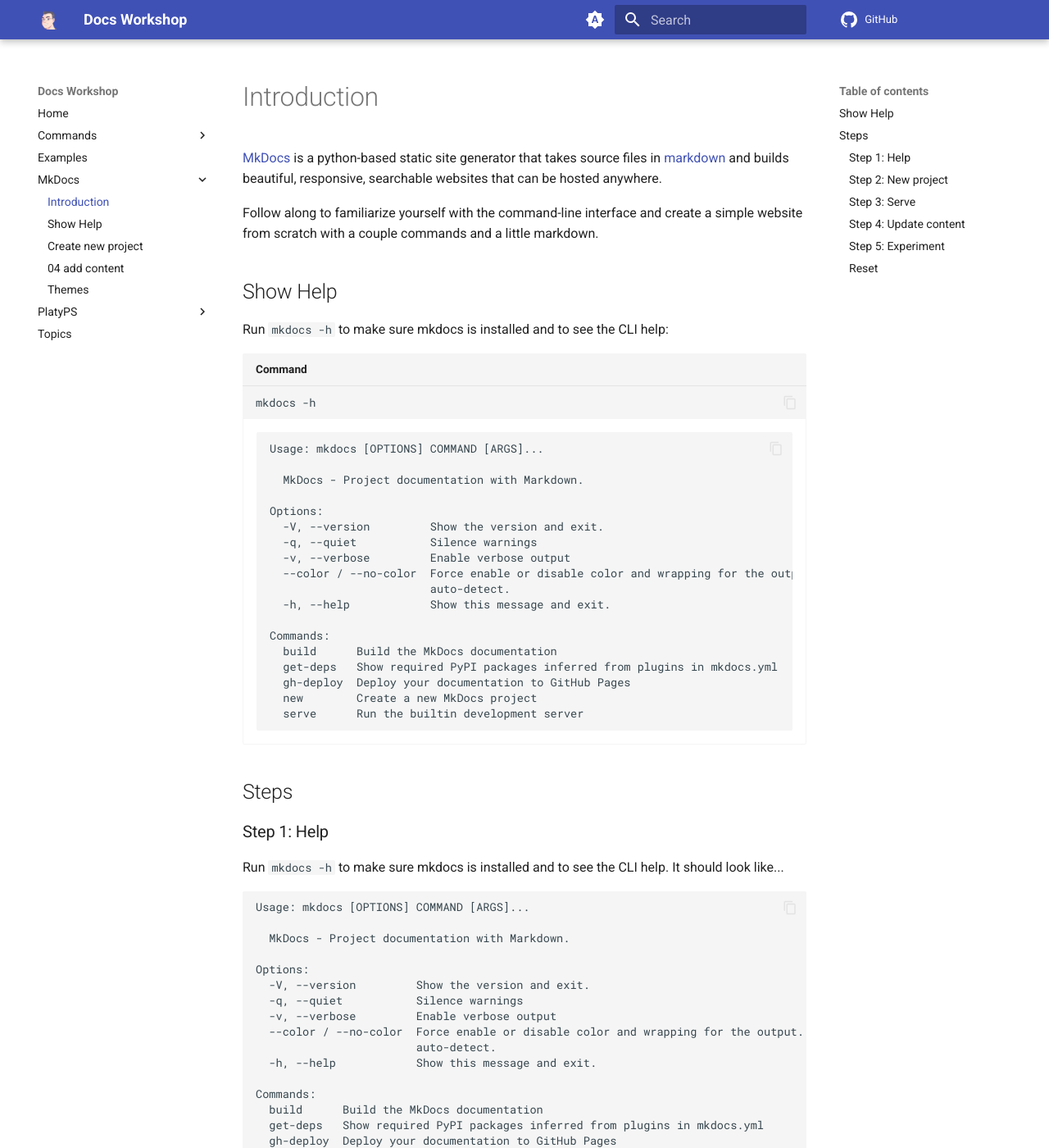
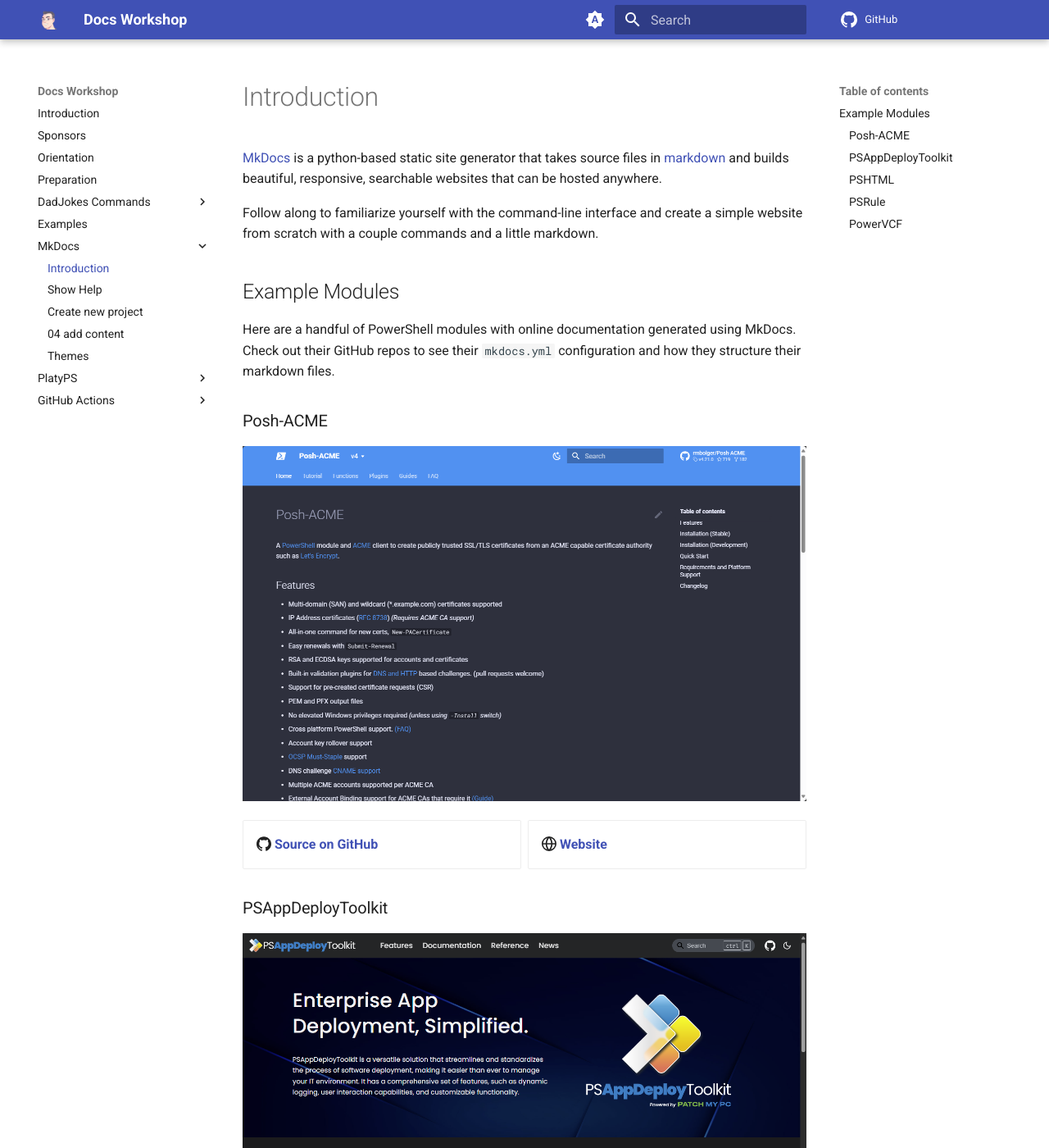
Before and after one commit to joshooaj/docs-workshop, an MkDocs documentation site: the page built from docs/mkdocs/01-intro.md, in a window 1280 px wide and 1400 px high. Shown: the whole window at 82% size. Built offline with MkDocs 1.6.1 and Material for MkDocs 9.7.7, drawn with Linux system fonts in a browser that asks for light colours; plug-ins that fetch from the network failed and are left out; comment, search, counter and statistics services are not loaded; some of the changed text lies outside the part shown.

Commit message:
Update workshop materials

````diff
--- a/docs/mkdocs/01-intro.md
+++ b/docs/mkdocs/01-intro.md
@@ -7,148 +7,53 @@
 Follow along to familiarize yourself with the command-line interface and create
 a simple website from scratch with a couple commands and a little markdown.
 
-## Show Help
+## Example Modules
 
-Run `mkdocs -h` to make sure mkdocs is installed and to see the CLI help:
+Here are a handful of PowerShell modules with online documentation generated using
+MkDocs. Check out their GitHub repos to see their `mkdocs.yml` configuration and
+how they structure their markdown files.
 
-``` text title="Command"
-mkdocs -h
-```
+### Posh-ACME
 
-<div class="result" markdown>
+![Screenshot of Posh-ACME website](../assets/images/example-posh-acme.png)
 
-``` text
-Usage: mkdocs [OPTIONS] COMMAND [ARGS]...
-
-  MkDocs - Project documentation with Markdown.
-
-Options:
-  -V, --version         Show the version and exit.
-  -q, --quiet           Silence warnings
-  -v, --verbose         Enable verbose output
-  --color / --no-color  Force enable or disable color and wrapping for the output. Default is
-                        auto-detect.
-  -h, --help            Show this message and exit.
-
-Commands:
-  build      Build the MkDocs documentation
-  get-deps   Show required PyPI packages inferred from plugins in mkdocs.yml
-  gh-deploy  Deploy your documentation to GitHub Pages
-  new        Create a new MkDocs project
-  serve      Run the builtin development server
-```
-
+<div class="grid cards" markdown>
+- :simple-github: [__Source on GitHub__](https://github.com/rmbolger/Posh-ACME)
+- :octicons-globe-16: [__Website__](https://poshac.me/docs/v4/)
 </div>
 
-## Steps
+### PSAppDeployToolkit
 
-### Step 1: Help
+![Screenshot of PSAppDeployToolkit website](../assets/images/example-psappdeploytoolkit.png)
 
-Run `mkdocs -h` to make sure mkdocs is installed and to see the CLI help. It should look like...
+<div class="grid cards" markdown>
+- :simple-github: [__Source on GitHub__](https://github.com/PSAppDeployToolkit/PSAppDeployToolkit)
+- :octicons-globe-16: [__Website__](https://psappdeploytoolkit.com/)
+</div>
 
-``` text
-Usage: mkdocs [OPTIONS] COMMAND [ARGS]...
+### PSHTML
 
-  MkDocs - Project documentation with Markdown.
+![Screenshot of PSHTML website](../assets/images/example-pshtml.png)
 
-Options:
-  -V, --version         Show the version and exit.
-  -q, --quiet           Silence warnings
-  -v, --verbose         Enable verbose output
-  --color / --no-color  Force enable or disable color and wrapping for the output. Default is
-                        auto-detect.
-  -h, --help            Show this message and exit.
+<div class="grid cards" markdown>
+- :simple-github: [__Source on GitHub__](https://github.com/Stephanevg/PSHTML)
+- :octicons-globe-16: [__Website__](https://pshtml.readthedocs.io/en/latest/)
+</div>
 
-Commands:
-  build      Build the MkDocs documentation
-  get-deps   Show required PyPI packages inferred from plugins in mkdocs.yml
-  gh-deploy  Deploy your documentation to GitHub Pages
-  new        Create a new MkDocs project
-  serve      Run the builtin development server
-```
+### PSRule
 
-### Step 2: New project
+![Screenshot of PSRule website](../assets/images/example-psrule.png)
 
-Create a new MkDocs project in the sandbox folder. The `.gitignore` file ensures
-any new files in this folder are ignored by `git`.
+<div class="grid cards" markdown>
+- :simple-github: [__Source on GitHub__](https://github.com/microsoft/PSRule)
+- :octicons-globe-16: [__Website__](https://microsoft.github.io/PSRule/v2/)
+</div>
 
-``` title="Command"
-mkdocs new ./sandbox/
-```
+### PowerVCF
 
-Your `sandbox` directory now has an `mkdocs.yml` file, and a `docs/` folder with
-a single `index.md` file.
+![Screenshot of PowerVCF website](../assets/images/example-powervcf.png)
 
-![Screenshot of new mkdocs project hierarchy](../assets/images/mkdocs-new.png)
-
-``` yaml title="mkdocs.yml"
-site_name: My Docs
-```
-
-``` yaml title="docs/index.md"
-# Welcome to MkDocs
-
-For full documentation visit [mkdocs.org](https://www.mkdocs.org).
-
-## Commands
-
-* `mkdocs new [dir-name]` - Create a new project.
-* `mkdocs serve` - Start the live-reloading docs server.
-* `mkdocs build` - Build the documentation site.
-* `mkdocs -h` - Print help message and exit.
-
-## Project layout
-
-    mkdocs.yml    # The configuration file.
-    docs/
-        index.md  # The documentation homepage.
-        ...       # Other markdown pages, images and other files.
-
-```
-
-### Step 3: Serve
-
-Let's see what our new MkDocs project looks like as a website! Run the `mkdocs serve` command below, then open a browser
-to [http://localhost:8000/](http://localhost:8000/) or whatever URL is provided to you if you're running this in a
-GitHub codespace.
-
-``` powershell title="Command"
-mkdocs serve -f sandbox/mkdocs.yml # (1)!
-```
-
-1. mkdocs binds to 127.0.0.1:8000 by default. In some cases you may need to bind on all interfaces, or a different port.
-Use `--dev-addr 0.0.0.0:8001` to listen for connections on TCP port 8001 on all interfaces for example.
-
-``` title="Output"
-PS /workspaces/docs-workshop> mkdocs serve -f ./sandbox/mkdocs.yml
-INFO    -  Building documentation...
-INFO    -  Cleaning site directory
-INFO    -  Documentation built in 0.28 seconds
-INFO    -  [19:58:02] Watching paths for changes: 'sandbox/docs', 'sandbox/mkdocs.yml'
-INFO    -  [19:58:02] Serving on http://127.0.0.1:8000/
-INFO    -  [19:58:25] Browser connected: http://localhost:8000/
-INFO    -  [19:58:28] Browser connected: http://localhost:8000/
-INFO    -  [20:06:41] Browser connected: http://localhost:8000/
-```
-
-### Step 4: Update content
-
-### Step 5: Experiment
-
-There are a bunch of themes for MkDocs. Check out this [catalog](https://github.com/mkdocs/catalog?tab=readme-ov-file#-theming)
-of themes as well as a variety of extensions.
-
-``` title="Command"
-pip install --force-reinstall mkdocs mkdocs-terminal mkdocs-dracula-theme mkdocs-simple-blog
-```
-
-``` yaml title="mkdocs.yml"
-theme:
-  name: mkdocs # Options: mkdocs | readthedocs | material | terminal | dracula | simple-blog
-```
-
-### Reset
-
-``` powershell
-Remove-Item ./sandbox/docs/, ./sandbox/mkdocs.yml -Recurse
-```
+<div class="grid cards" markdown>
+- :simple-github: [__Source on GitHub__](https://github.com/vmware/powershell-module-for-vmware-cloud-foundation)
+- :octicons-globe-16: [__Website__](https://pshtml.readthedocs.io/en/latest/)
+</div>
--- a/mkdocs.yml
+++ b/mkdocs.yml
@@ -1,5 +1,5 @@
 site_name: Docs Workshop
-site_description: A small sample project demonstrating one way to generate a docs site for your PowerShell modules.
+site_description: Materials for the "Building Beautiful Docs" workshop at the 2024 PowerShell + DevOps Global Summit.
 site_dir: Output/site
 repo_url: https://github.com/joshooaj/docs-workshop
 remote_branch: gh-pages
@@ -100,8 +100,11 @@
       name: joshooaj on GitHub
 
 nav:
-  - Home: README.md
-  - Commands:
+  - Introduction: README.md
+  - Sponsors: sponsors.md
+  - Orientation: orientation.md
+  - Preparation: preparation.md
+  - DadJokes Commands:
     - ... | flat | commands/en-US/*.md
   - Examples:
       - ... | flat | examples/*.md
@@ -109,5 +112,5 @@
     - ... | flat | mkdocs/*.md
   - PlatyPS:
     - ... | flat | platyps/*.md
-  - Topics:
-    - ... | flat | topics/*.md
+  - GitHub Actions:
+    - ... | flat | gh-actions/*.md
````
Also changed, not shown: docs/README.md (+12 -10 lines), docs/gh-actions/01-actions-intro.md (added, +47 -0 lines), docs/mkdocs/05-themes.md (+15 -4 lines), docs/orientation.md (added, +67 -0 lines), docs/platyps/01-intro.md (+0 -9 lines), docs/platyps/02-existing-help.md (+1 -1 lines), docs/platyps/99-progressaction.md (+69 -0 lines), docs/preparation.md (added, +30 -0 lines), docs/sponsors.md (added, +7 -0 lines), .markdownlint.json, docs/assets/images/Hendricks_-_Build_Beautiful_Documentation_with_platyPS_and_Material_for_MkDocs_574274.jpeg (added), docs/assets/images/find-dadjoke.png (added), docs/assets/images/material-logo.svg (added), docs/assets/images/material-logo2.svg (added), 2 more files, 1 other file.
